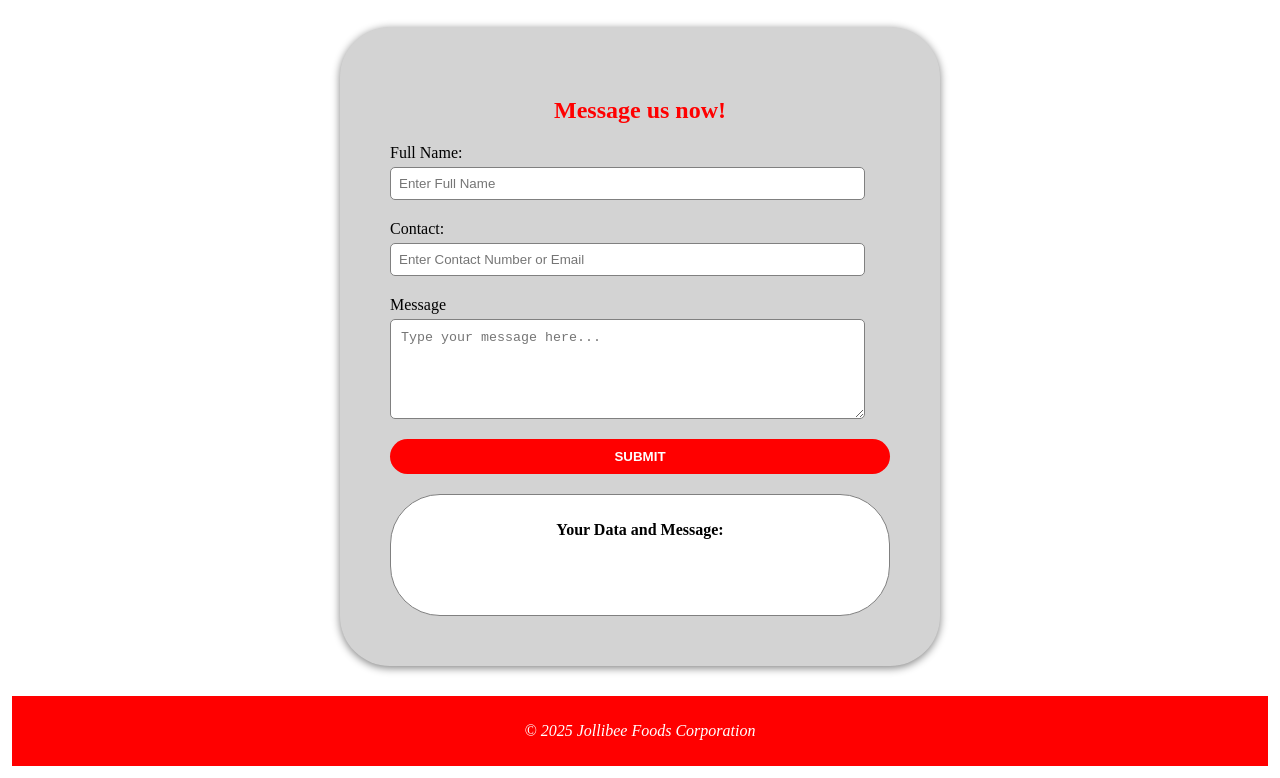
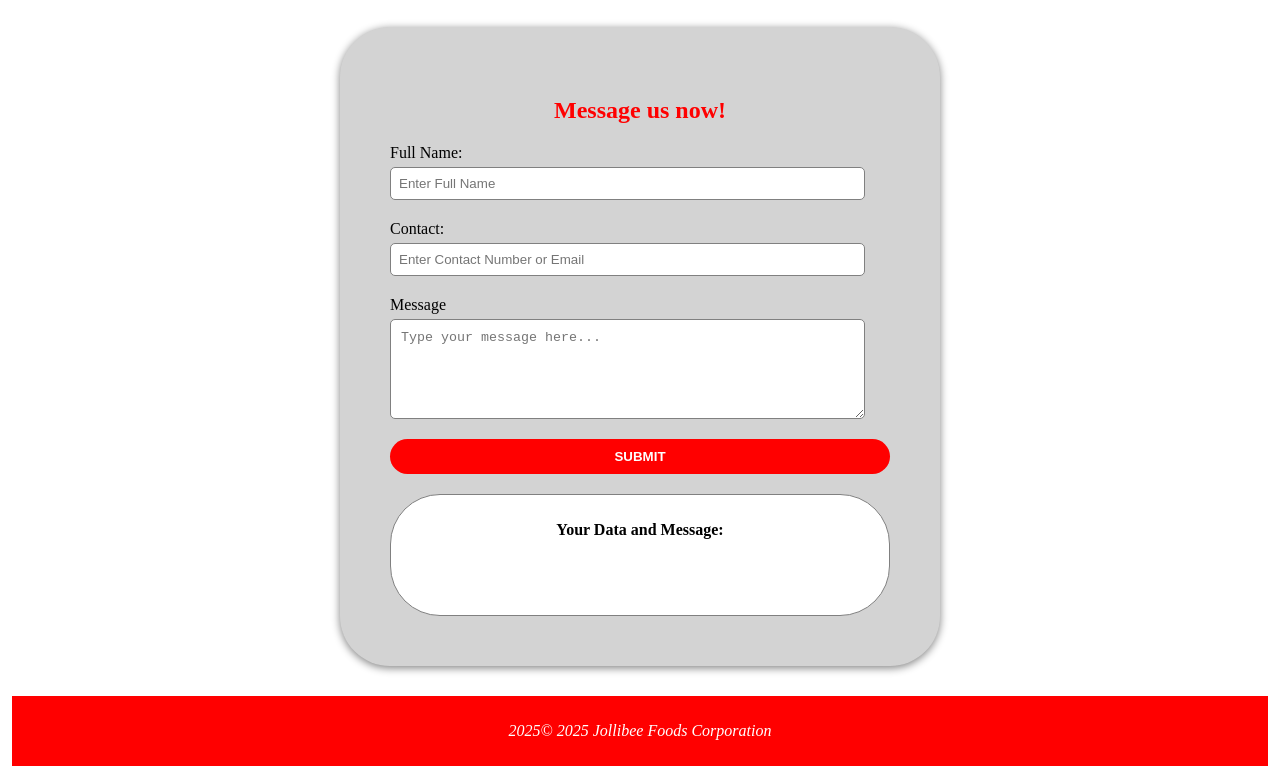
Before and after one commit to bendelapaz21-del/Jollibee-Web-Project, a plain HTML site: page Jollibeecorp.html in a window 1280 px wide. Shown: the part 2461-3239 px from the top of the page. Drawn offline with Linux system fonts and the light colour scheme.

Commit message:
feat: Add dynamic current year to the footer

```diff
--- a/Jollibeecorp.html
+++ b/Jollibeecorp.html
@@ -308,10 +308,11 @@ footer {
 </main>
 
 <footer>
-    <p>© 2025 Jollibee Foods Corporation</p>
+    <p><span id="current-year">2025</span>© 2025 Jollibee Foods Corporation</p>
 </footer>
 
 <script>
+document.getElementById('current-year').textContent = new Date().getFullYear();
     const products = [
         { name: "Chicken Joy", description: "Crispylicious, juicylicious fried chicken loved by Filipinos worldwide!" },
         { name: "Burger Steak", description: "Tender beef patties served with savory mushroom gravy." },
```
